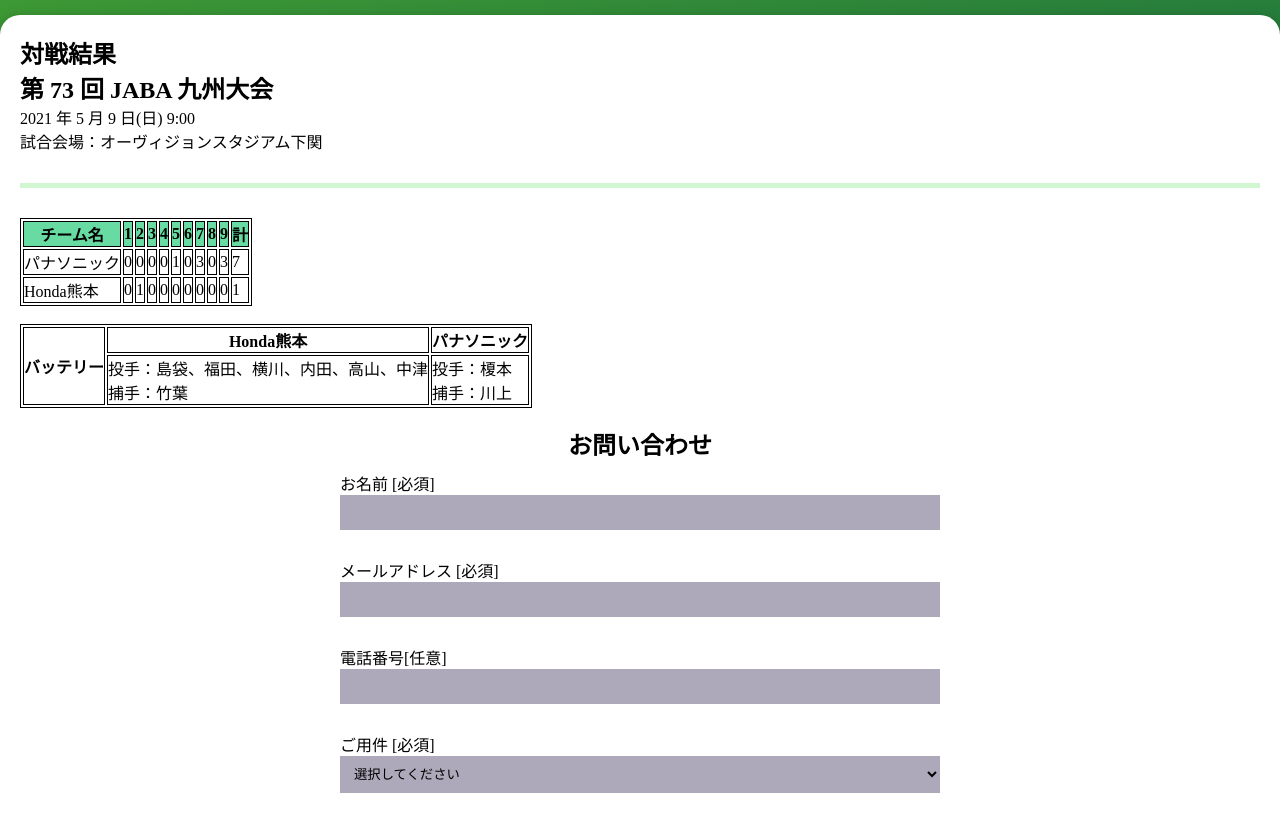
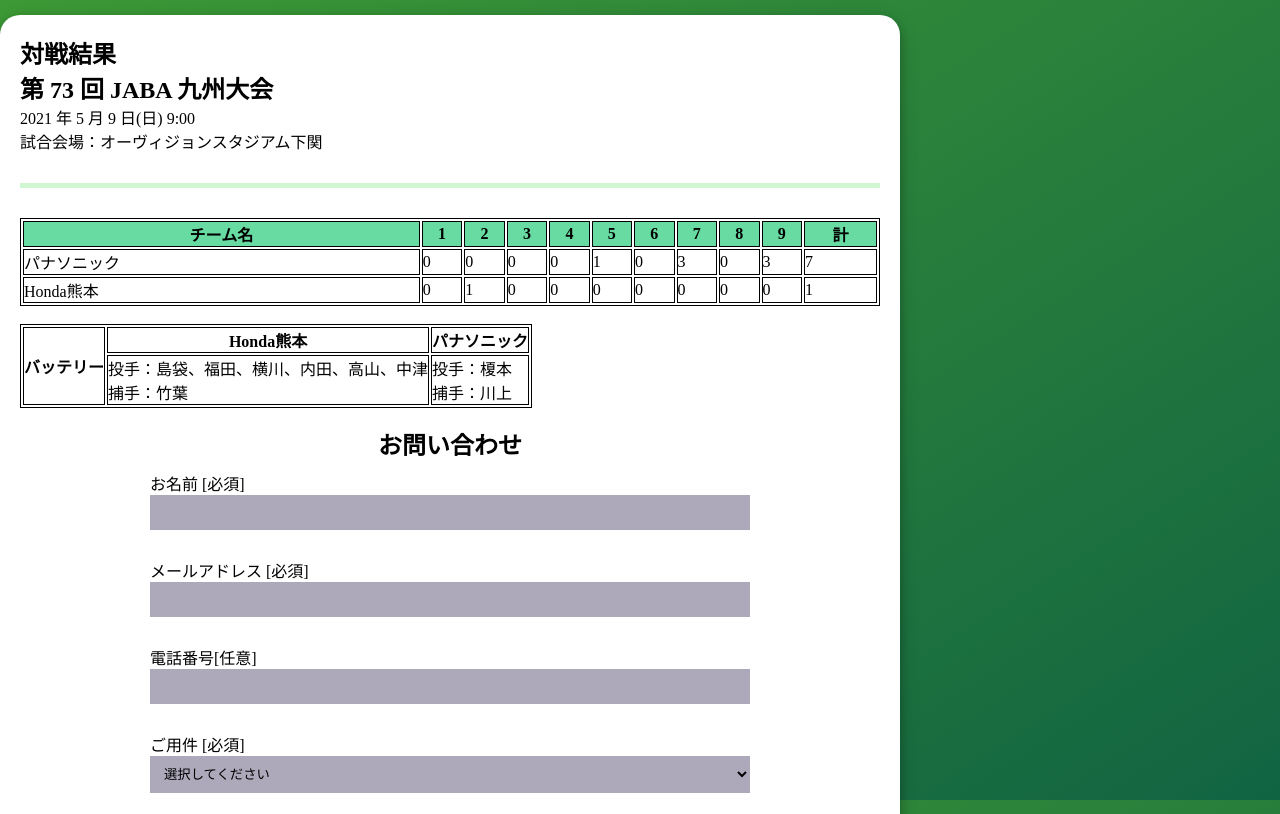
Before and after one commit to ExTune/basic-coding-daris, a plain HTML site: page table-form/index.html in a window 1280 px wide. Shown: the top 814 px of the page. Drawn offline with Linux system fonts and the light colour scheme.

Commit message:
patch 1.7.5

```diff
--- a/table-form/index.html
+++ b/table-form/index.html
@@ -23,7 +23,7 @@
                 <div> </div>
                 <div> </div>
                 <div> </div>
-        <table >
+        <table style="width: 100%;">
             <tbody>
                 <tr>
                     <th>チーム名</th>
--- a/table-form/table-form.css
+++ b/table-form/table-form.css
@@ -13,6 +13,10 @@
     border-radius: 20px;
     box-shadow: 0 4px 8px 0 rgba(0, 0, 0, 0.2), 0 6px 20px 0 rgba(0, 0, 0, 0.19);
     padding: 20px;
+    width: 100%;
+    max-width: 900px;
+    margin: auto 0;
+    padding-bottom: 50px;
 }
 table {
     border-collapse: separate;
@@ -39,6 +43,14 @@ td {
     display: table-cell;
     vertical-align: inherit;
 }
+h2{
+    display: block;
+    font-size: 1.5em;
+    margin-block-start: 0px;
+    margin-block-end: 0px;
+    margin-inline-start: 0px;
+    margin-inline-end: 0px;
+}
 p {
     display: block;
     margin-block-start: 0px;
@@ -56,10 +68,13 @@ p {
     border: solid 1px #19334a;
     border-collapse: collapse;
 }
+table, th,td {
+    border: solid 1px ;
+}
 .first-table table th {
     background-color: #67dba1;
 }
-.tables table th, .tables table td {
+.tables table th .tables table td {
     border: solid 1px #19334a;
     padding: 5px 0;
     text-align: center;
```
